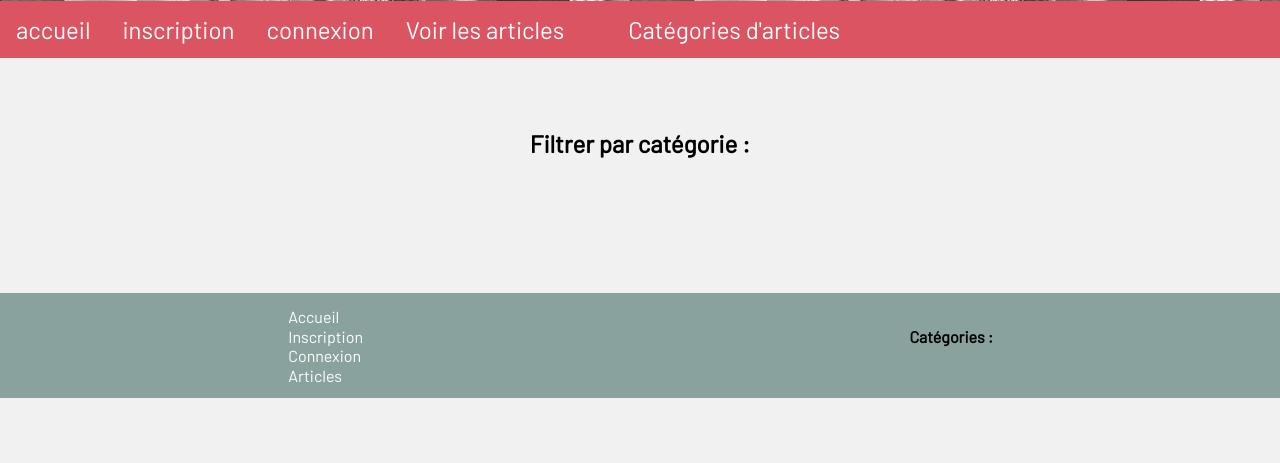
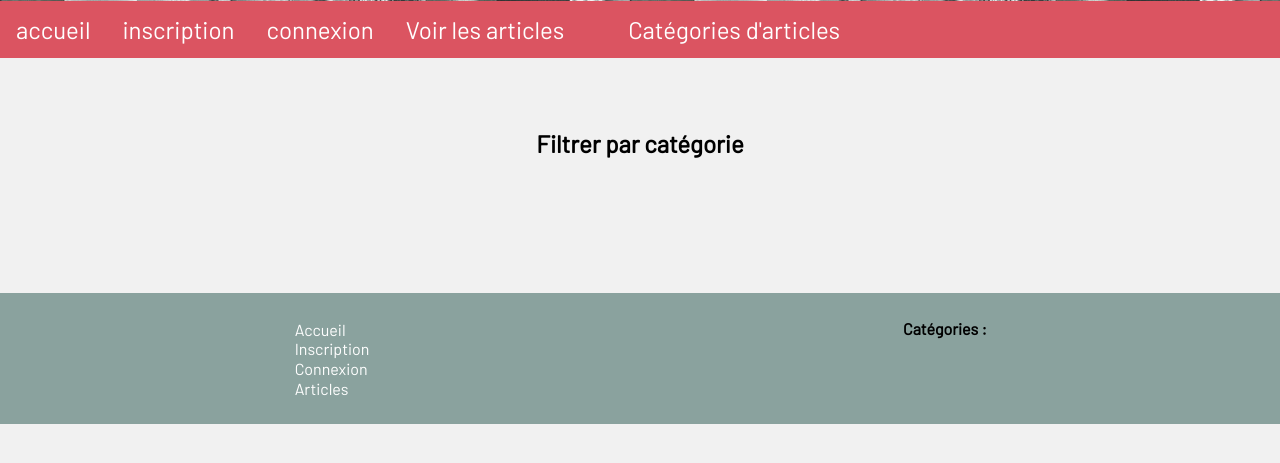
Before and after one commit to cecile-wojnowski/blog, a PHP site: page /articles.php in a window 1280 px wide. Shown: the part 273-736 px from the top of the page. Run offline with PHP 8.4, Linux system fonts and the light colour scheme; data that the repository does not hold is empty.

Commit message:
CSS liens Voir article + padding footer

```diff
--- a/articles.php
+++ b/articles.php
@@ -82,7 +82,7 @@ if(isset($_GET["categorie"])) {
       ?>
       <main>
         <div class="articles_categorie">
-          <h2> Filtrer par catégorie : </h2>
+          <h2> Filtrer par catégorie </h2>
           <?php
           # Affichage des catégories
           $reponse = $bdd->query('SELECT * FROM categories');
@@ -113,7 +113,7 @@ if(isset($_GET["categorie"])) {
                 <p>  <?php echo htmlspecialchars($donnees['article']); ?> </p>
                 <h5> le <?php echo $donnees['date']; ?></h5>
 
-                <em><a href="article.php?id=<?php echo $donnees['id']; ?>">voir l'article</a></em>
+                <em><a class="link_voir_article" href="article.php?id=<?php echo $donnees['id']; ?>"> Voir l'article</a></em>
               </div>
             </div>
 
--- a/includes/footer.php
+++ b/includes/footer.php
@@ -73,7 +73,7 @@
                   </div>
 
                   <div class="liste_categories">
-                    <h4> Catégories : </h4>
+                    <strong> Catégories : </strong>
                     <?php   $reponse = $bdd->query('SELECT * FROM categories');
                     while ($donnees = $reponse->fetch())
                     {
--- a/style.css
+++ b/style.css
@@ -488,7 +488,7 @@ padding: 2%;
   flex-direction: row;
   justify-content: space-around;
   background-color: #8AA29E;
-  padding: 1%;
+  padding: 2%;
   margin-top:5%;
 }
 
```
